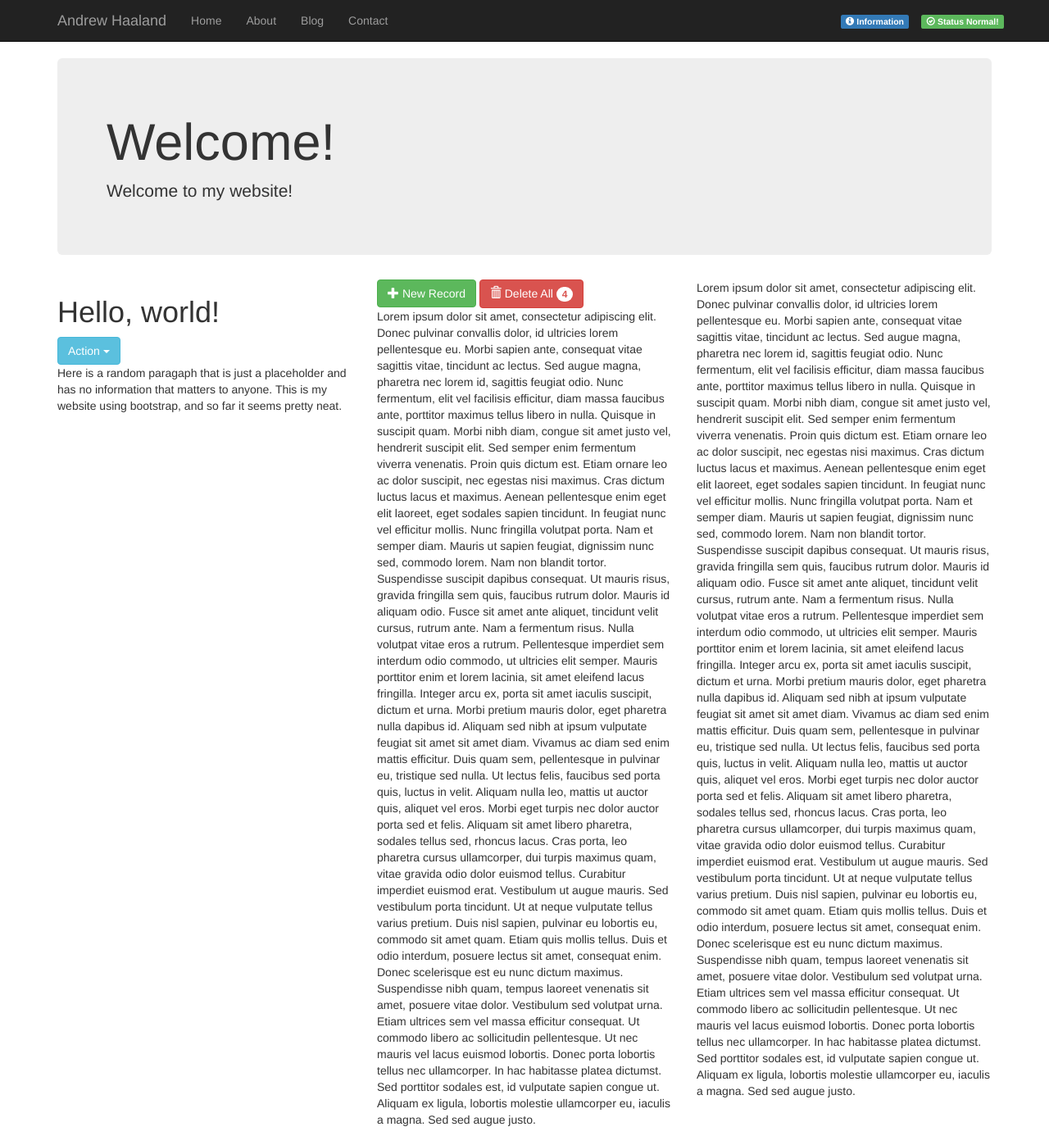
After one commit to AHaaland/WebProgrammingFall2015, a PHP site: page /BootstrapHW.php in a window 1280 px wide. The commit adds this page. Shown: the whole page at 82% size. Run offline with PHP 8.4, Linux system fonts and the light colour scheme; some libraries are stand-ins or nearby versions.

Commit message:
Bootstrap Homework

```diff
--- /dev/null
+++ b/BootstrapHW.php
@@ -0,0 +1,90 @@
+<!DOCTYPE html>
+<html lang="en">
+  <head>
+    <meta charset="utf-8">
+    <meta http-equiv="X-UA-Compatible" content="IE=edge">
+    <meta name="viewport" content="width=device-width, initial-scale=1">
+    <!-- The above 3 meta tags *must* come first in the head; any other head content must come *after* these tags -->
+    <title>My Bootstrap site</title>
+    <!-- Bootstrap -->
+      <link rel="stylesheet" href="https://maxcdn.bootstrapcdn.com/bootstrap/3.3.5/css/bootstrap.min.css">
+  </head>
+  <body>
+    <nav class="navbar navbar-default navbar-static-top navbar-inverse">
+         <div class="container">
+            <!-- Brand and toggle get grouped for better mobile display -->
+            <div class="navbar-header">
+              <button type="button" class="navbar-toggle collapsed" data-toggle="collapse" data-target="#bs-example-navbar-collapse-1" aria-expanded="false">
+                <span class="sr-only">Toggle navigation</span>
+                <span class="icon-bar"></span>
+                <span class="icon-bar"></span>
+                <span class="icon-bar"></span>
+              </button>
+              <a class="navbar-brand" href="#">Andrew Haaland</a>
+            </div>
+    <div class="collapse navbar-collapse" id="bs-example-navbar-collapse-1">
+        <ul class="nav navbar-nav">
+            <li><a href="#">Home</a></li>
+            <li><a href="#">About</a></li>
+            <li><a href="#">Blog</a></li>
+            <li><a href="#">Contact</a></li>
+        </ul>
+        <p class="navbar-right navbar-text">
+            <span class="label label-success"><span class="glyphicon glyphicon-ok-circle"></span> Status Normal!</span>
+        </p>
+        <p class="navbar-right navbar-text">
+            <span class="label label-primary"><span class ="glyphicon glyphicon-info-sign"></span> Information</span>
+        </p>
+
+        </div>
+      </div>
+    </nav>
+    <div class="container">
+        <div class="jumbotron">
+          <h1>Welcome!</h1>
+          <p>Welcome to my website!</p>
+        </div>
+
+        <div class="row">
+
+        <div class="col-md-4 col-xs-4">
+        <h1>Hello, world!</h1>
+        <div class="btn-group">
+        <button type="button" class="btn btn-info
+        dropdown-toggle" data-toggle="dropdown" aria-haspopup="true" aria-expanded="false">
+        Action <span class="caret"></span>
+        </button>
+        <ul class="dropdown-menu">
+        <li><a href="#">Action</a></li>
+        <li><a href="#">Another action</a></li>
+        <li><a href="#">Something else here</a></li>
+        <li role="separator" class="divider"></li>
+        <li><a href="#">Separated link</a></li>
+        </ul>
+        </div>
+        <p>Here is a random paragaph that is just a placeholder and has no information that matters to anyone.  This is my website using bootstrap, and so far it seems pretty neat.</p>
+        </div>
+
+        <div class="col-md-4 col-xs-5">
+          <a href="#" class="btn btn-success"><i class ="glyphicon glyphicon-plus"></i> New Record</a>
+          <a href="#" class="btn btn-danger"><i class ="glyphicon glyphicon-trash"></i> Delete All <span class="badge">4</span></a>
+          <p>Lorem ipsum dolor sit amet, consectetur adipiscing elit. Donec pulvinar convallis dolor, id ultricies lorem pellentesque eu. Morbi sapien ante, consequat vitae sagittis vitae, tincidunt ac lectus. Sed augue magna, pharetra nec lorem id, sagittis feugiat odio. Nunc fermentum, elit vel facilisis efficitur, diam massa faucibus ante, porttitor maximus tellus libero in nulla. Quisque in suscipit quam. Morbi nibh diam, congue sit amet justo vel, hendrerit suscipit elit. Sed semper enim fermentum viverra venenatis. Proin quis dictum est. Etiam ornare leo ac dolor suscipit, nec egestas nisi maximus. Cras dictum luctus lacus et maximus. Aenean pellentesque enim eget elit laoreet, eget sodales sapien tincidunt.
+            In feugiat nunc vel efficitur mollis. Nunc fringilla volutpat porta. Nam et semper diam. Mauris ut sapien feugiat, dignissim nunc sed, commodo lorem. Nam non blandit tortor. Suspendisse suscipit dapibus consequat. Ut mauris risus, gravida fringilla sem quis, faucibus rutrum dolor. Mauris id aliquam odio. Fusce sit amet ante aliquet, tincidunt velit cursus, rutrum ante. Nam a fermentum risus. Nulla volutpat vitae eros a rutrum. Pellentesque imperdiet sem interdum odio commodo, ut ultricies elit semper. Mauris porttitor enim et lorem lacinia, sit amet eleifend lacus fringilla.
+            Integer arcu ex, porta sit amet iaculis suscipit, dictum et urna. Morbi pretium mauris dolor, eget pharetra nulla dapibus id. Aliquam sed nibh at ipsum vulputate feugiat sit amet sit amet diam. Vivamus ac diam sed enim mattis efficitur. Duis quam sem, pellentesque in pulvinar eu, tristique sed nulla. Ut lectus felis, faucibus sed porta quis, luctus in velit. Aliquam nulla leo, mattis ut auctor quis, aliquet vel eros. Morbi eget turpis nec dolor auctor porta sed et felis. Aliquam sit amet libero pharetra, sodales tellus sed, rhoncus lacus. Cras porta, leo pharetra cursus ullamcorper, dui turpis maximus quam, vitae gravida odio dolor euismod tellus.
+            Curabitur imperdiet euismod erat. Vestibulum ut augue mauris. Sed vestibulum porta tincidunt. Ut at neque vulputate tellus varius pretium. Duis nisl sapien, pulvinar eu lobortis eu, commodo sit amet quam. Etiam quis mollis tellus. Duis et odio interdum, posuere lectus sit amet, consequat enim. Donec scelerisque est eu nunc dictum maximus. Suspendisse nibh quam, tempus laoreet venenatis sit amet, posuere vitae dolor. Vestibulum sed volutpat urna.
+            Etiam ultrices sem vel massa efficitur consequat. Ut commodo libero ac sollicitudin pellentesque. Ut nec mauris vel lacus euismod lobortis. Donec porta lobortis tellus nec ullamcorper. In hac habitasse platea dictumst. Sed porttitor sodales est, id vulputate sapien congue ut. Aliquam ex ligula, lobortis molestie ullamcorper eu, iaculis a magna. Sed sed augue justo.</p>
+        </div>
+
+        <div class="col-md-4 col-xs-3">
+            <p>Lorem ipsum dolor sit amet, consectetur adipiscing elit. Donec pulvinar convallis dolor, id ultricies lorem pellentesque eu. Morbi sapien ante, consequat vitae sagittis vitae, tincidunt ac lectus. Sed augue magna, pharetra nec lorem id, sagittis feugiat odio. Nunc fermentum, elit vel facilisis efficitur, diam massa faucibus ante, porttitor maximus tellus libero in nulla. Quisque in suscipit quam. Morbi nibh diam, congue sit amet justo vel, hendrerit suscipit elit. Sed semper enim fermentum viverra venenatis. Proin quis dictum est. Etiam ornare leo ac dolor suscipit, nec egestas nisi maximus. Cras dictum luctus lacus et maximus. Aenean pellentesque enim eget elit laoreet, eget sodales sapien tincidunt.
+            In feugiat nunc vel efficitur mollis. Nunc fringilla volutpat porta. Nam et semper diam. Mauris ut sapien feugiat, dignissim nunc sed, commodo lorem. Nam non blandit tortor. Suspendisse suscipit dapibus consequat. Ut mauris risus, gravida fringilla sem quis, faucibus rutrum dolor. Mauris id aliquam odio. Fusce sit amet ante aliquet, tincidunt velit cursus, rutrum ante. Nam a fermentum risus. Nulla volutpat vitae eros a rutrum. Pellentesque imperdiet sem interdum odio commodo, ut ultricies elit semper. Mauris porttitor enim et lorem lacinia, sit amet eleifend lacus fringilla.
+            Integer arcu ex, porta sit amet iaculis suscipit, dictum et urna. Morbi pretium mauris dolor, eget pharetra nulla dapibus id. Aliquam sed nibh at ipsum vulputate feugiat sit amet sit amet diam. Vivamus ac diam sed enim mattis efficitur. Duis quam sem, pellentesque in pulvinar eu, tristique sed nulla. Ut lectus felis, faucibus sed porta quis, luctus in velit. Aliquam nulla leo, mattis ut auctor quis, aliquet vel eros. Morbi eget turpis nec dolor auctor porta sed et felis. Aliquam sit amet libero pharetra, sodales tellus sed, rhoncus lacus. Cras porta, leo pharetra cursus ullamcorper, dui turpis maximus quam, vitae gravida odio dolor euismod tellus.
+            Curabitur imperdiet euismod erat. Vestibulum ut augue mauris. Sed vestibulum porta tincidunt. Ut at neque vulputate tellus varius pretium. Duis nisl sapien, pulvinar eu lobortis eu, commodo sit amet quam. Etiam quis mollis tellus. Duis et odio interdum, posuere lectus sit amet, consequat enim. Donec scelerisque est eu nunc dictum maximus. Suspendisse nibh quam, tempus laoreet venenatis sit amet, posuere vitae dolor. Vestibulum sed volutpat urna.
+            Etiam ultrices sem vel massa efficitur consequat. Ut commodo libero ac sollicitudin pellentesque. Ut nec mauris vel lacus euismod lobortis. Donec porta lobortis tellus nec ullamcorper. In hac habitasse platea dictumst. Sed porttitor sodales est, id vulputate sapien congue ut. Aliquam ex ligula, lobortis molestie ullamcorper eu, iaculis a magna. Sed sed augue justo.</p>
+        </div>
+    </div>
+    </div>
+    <script src="https://ajax.googleapis.com/ajax/libs/jquery/1.11.3/jquery.min.js"></script>
+    <script src="https://maxcdn.bootstrapcdn.com/bootstrap/3.3.5/js/bootstrap.min.js"></script>
+  </body>
+</html>
--- a/index.php
+++ b/index.php
@@ -62,7 +62,7 @@
       </div>
       <div class="progress">
         <div class="progress-bar progress-bar-striped active" role="progressbar" aria-valuenow="45" aria-valuemin="0" aria-valuemax="100" style="width: 15%">
-          <span>45% Complete</span>
+          <span class="jq">45% Complete</span>
       </div>
         </div>
       </div>
--- /dev/null
+++ b/styleS.css
@@ -0,0 +1,3 @@
+.btn-mod{
+    margin-bottom:12px;
+}
```
